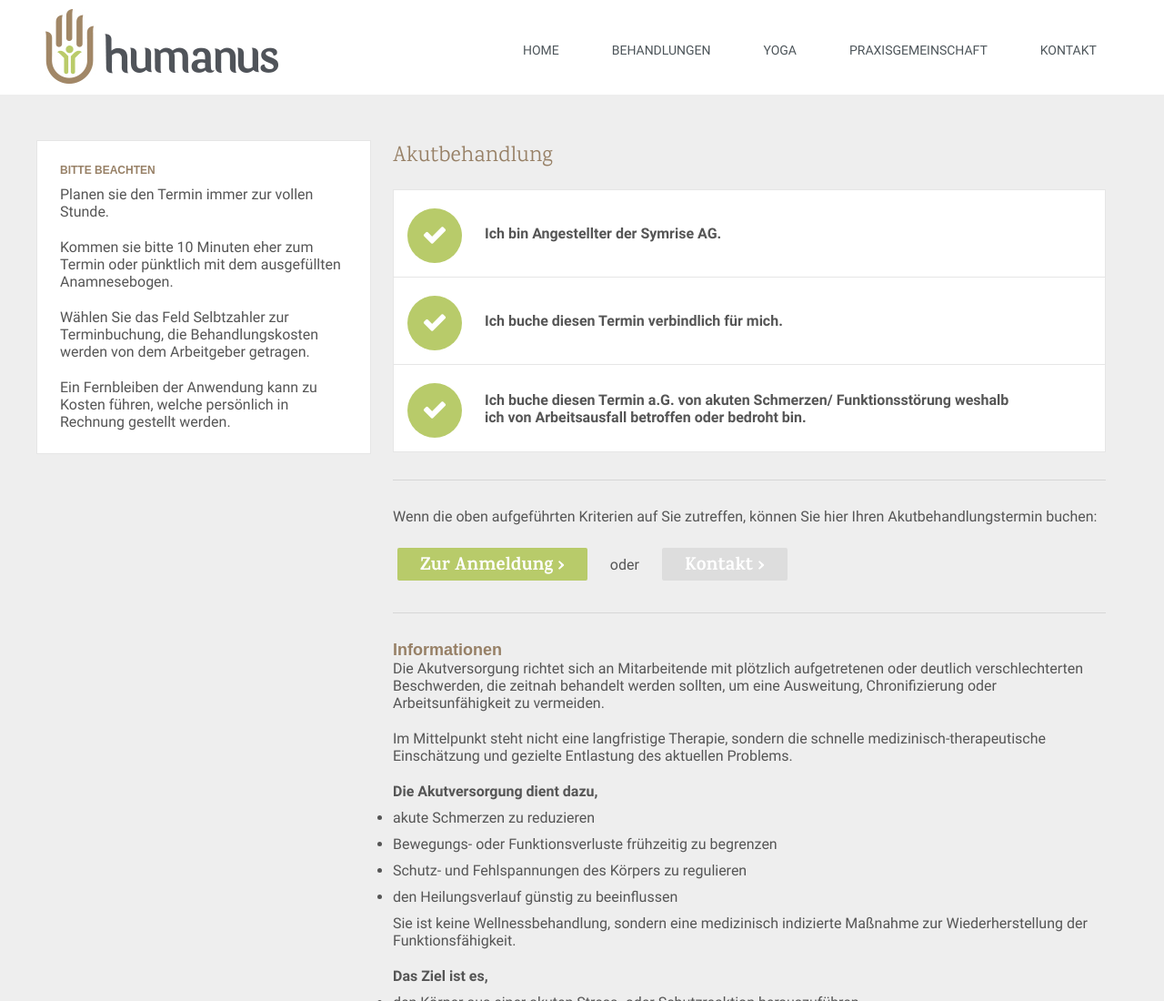
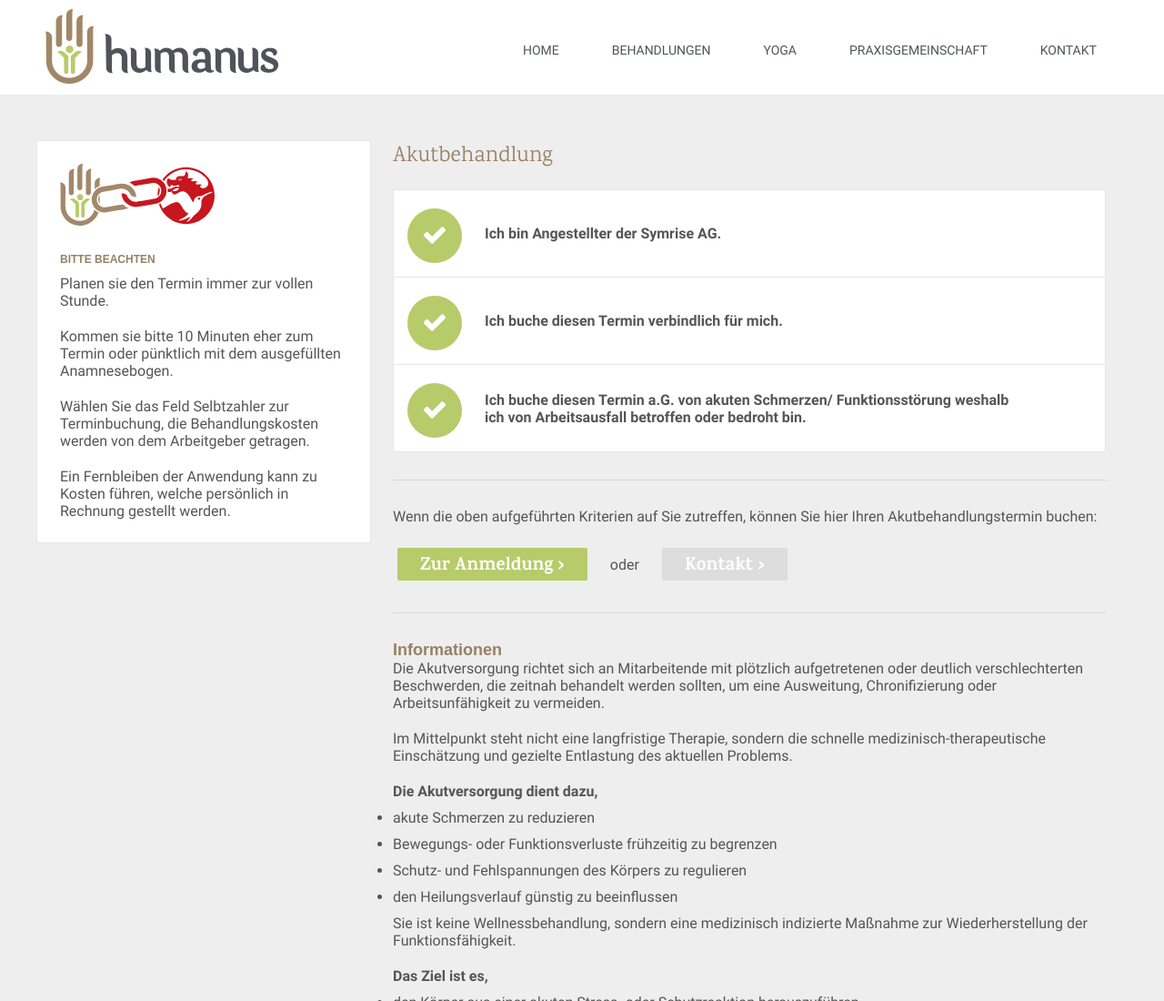
Before and after one commit to larzknoke/humanus, an Eleventy site: page src/akutbehandlung.html in a window 1280 px wide. Shown: the top 1100 px of the page at 91% size. Built offline with nearby package versions, Linux system fonts and the light colour scheme; Eleventy itself is replaced by a stand-in of ours; files that its build step writes are made by us from their sources; files whose address does not match are found by name.

Commit message:
humanus-symrise logo

```diff
--- a/src/akutbehandlung.html
+++ b/src/akutbehandlung.html
@@ -16,6 +16,16 @@ permalink: /akutbehandlung/
                   <!-- <div class="iconlist-icon"></div> -->
                   <div class="iconlist-entry">
                     <div class="iconlist-container">
+                      <img
+                        src="/assets/img/humanus-symrise.svg"
+                        alt="Humanus & Symrises Logo"
+                        style="
+                          max-width: 170px;
+                          text-align: center;
+                          margin-bottom: 30px;
+                          display: block;
+                        "
+                      />
                       <h3
                         style="text-transform: uppercase; margin-bottom: 10px"
                       >
@@ -54,7 +64,9 @@ permalink: /akutbehandlung/
                       <div class="iconlist-entry">
                         <div class="iconlist-container">
                           <div class="iconlist-content">
-                            <strong>Ich bin Angestellter der Symrise AG.</strong>
+                            <strong
+                              >Ich bin Angestellter der Symrise AG.</strong
+                            >
                           </div>
                         </div>
                       </div>
@@ -66,7 +78,10 @@ permalink: /akutbehandlung/
                       <div class="iconlist-entry">
                         <div class="iconlist-container">
                           <div class="iconlist-content">
-                            <strong>Ich buche diesen Termin verbindlich für mich.</strong>
+                            <strong
+                              >Ich buche diesen Termin verbindlich für
+                              mich.</strong
+                            >
                           </div>
                         </div>
                       </div>
@@ -94,8 +109,7 @@ permalink: /akutbehandlung/
                   Wenn die oben aufgeführten Kriterien auf Sie zutreffen, können
                   Sie hier Ihren Akutbehandlungstermin buchen:
                 </p>
-                <div class="akut-buttons"
-                >
+                <div class="akut-buttons">
                   <a
                     href="/#"
                     class="tm-btn"
```
Also changed, not shown: assets/img/humanus-symrise.svg (added).
